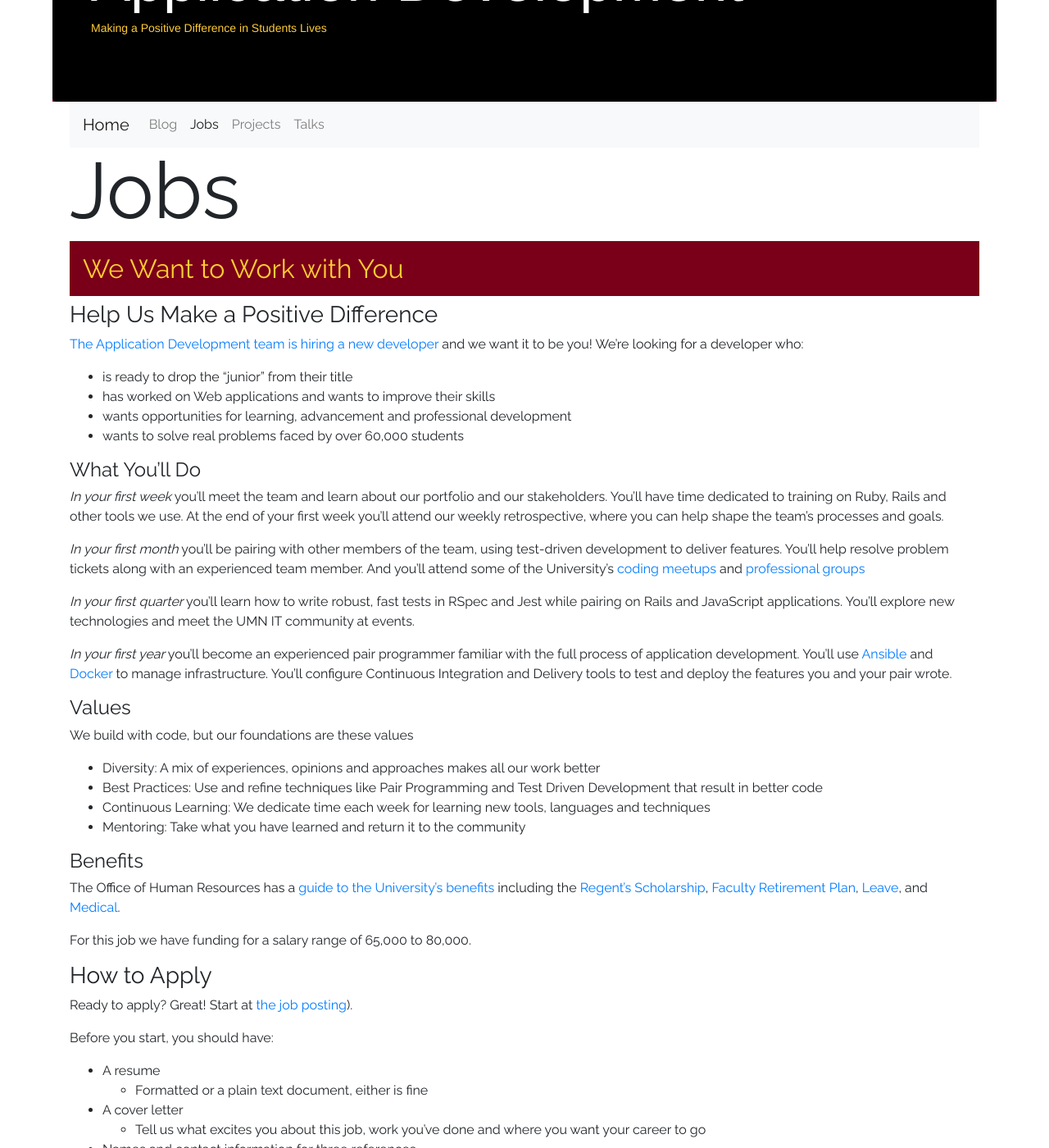
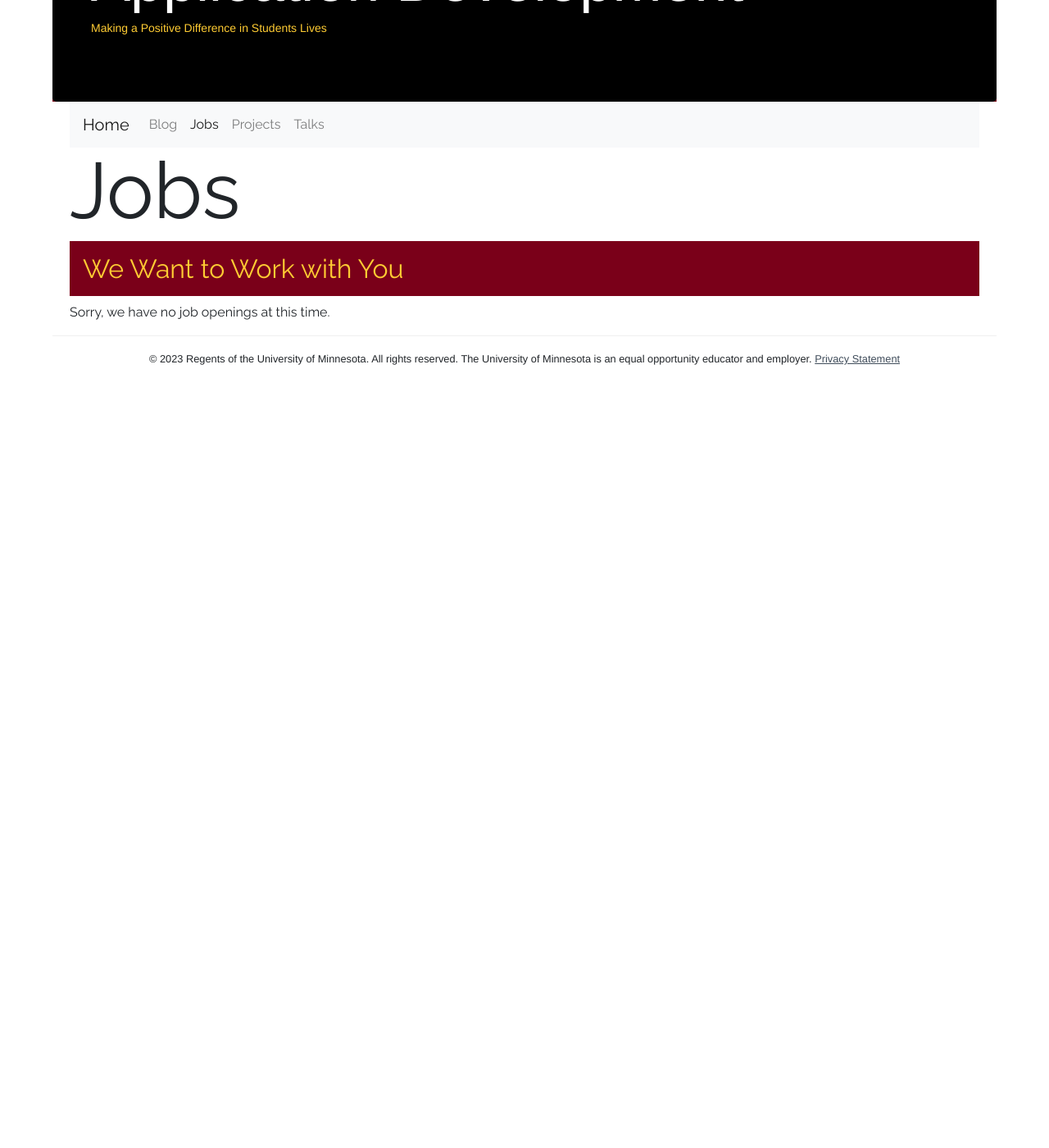
Before and after one commit to umn-asr/umn-asr.github.io, a Jekyll site: the page built from jobs.markdown, in a window 1280 px wide and 1400 px high, scrolled down 270 px. Shown: the whole window at 82% size. Built offline with Jekyll 4.4.1, drawn with Linux system fonts in a browser that asks for light colours; nearby versions of some CDN libraries; after the commit the page ends 900 px from its top, so only the background shows below that; some of the changed text lies outside the part shown.

Commit message:
Take posting off the jobs page.
The application is closed.

```diff
--- a/jobs.markdown
+++ b/jobs.markdown
@@ -3,88 +3,4 @@ layout: page
 title: Jobs
 subtitle: We Want to Work with You
 ---
-
-### Help Us Make a Positive Difference
-
-[The Application Development team is hiring a new developer](https://z.umn.edu/asr_ror_job_external) and we want it to be you! We're looking for a developer who:
-
-* is ready to drop the "junior" from their title
-* has worked on Web applications and wants to improve their skills
-* wants opportunities for learning, advancement and professional development
-* wants to solve real problems faced by over 60,000 students
-
-#### What You'll Do
-
-_In your first week_ you'll meet the team and learn about our portfolio and our stakeholders. You'll have time dedicated to training on Ruby, Rails and other tools we use. At the end of your first week you'll attend our weekly retrospective, where you can help shape the team's processes and goals.
-
-_In your first month_ you'll be pairing with other members of the team, using test-driven development to deliver features. You'll help resolve problem tickets along with an experienced team member. And you'll attend some of the University's [coding meetups](http://code-people.umn.edu/) and [professional groups](https://campus-climate.umn.edu/get-involved#faculty-staff)
-
-_In your first quarter_ you'll learn how to write robust, fast tests in RSpec and Jest while pairing on Rails and JavaScript applications. You'll explore new technologies and meet the UMN IT community at events.
-
-_In your first year_ you'll become an experienced pair programmer familiar with the full process of application development. You'll use [Ansible](https://www.ansible.com) and [Docker](https://www.docker.com) to manage infrastructure. You'll configure Continuous Integration and Delivery tools to test and deploy the features you and your pair wrote.
-
-#### Values
-
-We build with code, but our foundations are these values
-
-- Diversity: A mix of experiences, opinions and approaches makes all our work better
-- Best Practices: Use and refine techniques like Pair Programming and Test Driven Development that result in better code
-- Continuous Learning: We dedicate time each week for learning new tools, languages and techniques
-- Mentoring: Take what you have learned and return it to the community
-
-#### Benefits
-
-The Office of Human Resources has a [guide to the University's benefits](https://humanresources.umn.edu/benefits) including the [Regent's Scholarship](https://humanresources.umn.edu/benefits/tuition-benefits), [Faculty Retirement Plan](http://humanresources.umn.edu/employee-benefits/retirement#anchor-auto), [Leave](https://humanresources.umn.edu/benefits/vacations-and-leaves), and [Medical](https://humanresources.umn.edu/employee-benefits/medical).
-
-For this job we have funding for a salary range of 65,000 to 80,000.
-
-### How to Apply
-
-Ready to apply? Great! Start at [the job posting](https://z.umn.edu/asr_ror_job_external)).
-
-Before you start, you should have:
-
-- A resume
-   - Formatted or a plain text document, either is fine
-- A cover letter
-  - Tell us what excites you about this job, work you've done and where you want your career to go
-- Names and contact information for three references
-  - Mentors, bosses, co-workers, people you study with or talk to at meetups
-
-You can take a break at any point during the application process. Click the **Save Draft** button and you can return to your application later. When you log back into the job application system, click **My Activities** and then click on the job title **Web Application Developer**
-
-If you have any questions while applying, look at the [Using the Job Application System](http://humanresources.umn.edu/find-job/using-employment-system) page.
-
-### Interviews
-
-We use three interviews.
-
-1. A brief conversation over Zoom about your experience and interest in the job
-1. A panel interview with members of the Application Development team and one of our stakeholders
-1. Code reading and discussion with Application Development team members
-
-Oh, and we won't ask you to code anything on a whiteboard.
-
-All interviews will be remote.
-
-### Answers to Some Common Questions
-
-**Is this job remote or in person?**
-
-Our work location will be flexible. You can work on campus, at home, or a mix.
-
-**Do I need to be in Minnesota?**
-
-You should be able to travel to Minneapolis, MN a few days per month.
-
-**How about visas or relocation funds?**
-
-Academic Support Resources does not currently:
-
-- sponsor visas
-- offer relocation funds
-- offer signing bonuses
-
-### Other Questions
-
-Email <a href="mailto:thoma127@umn.edu">thoma127@umn.edu</a>
+Sorry, we have no job openings at this time.
```
